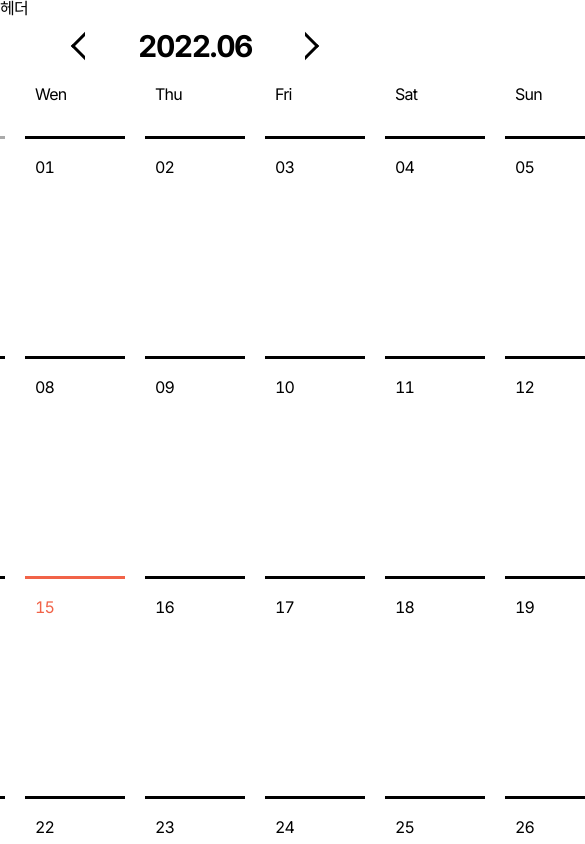
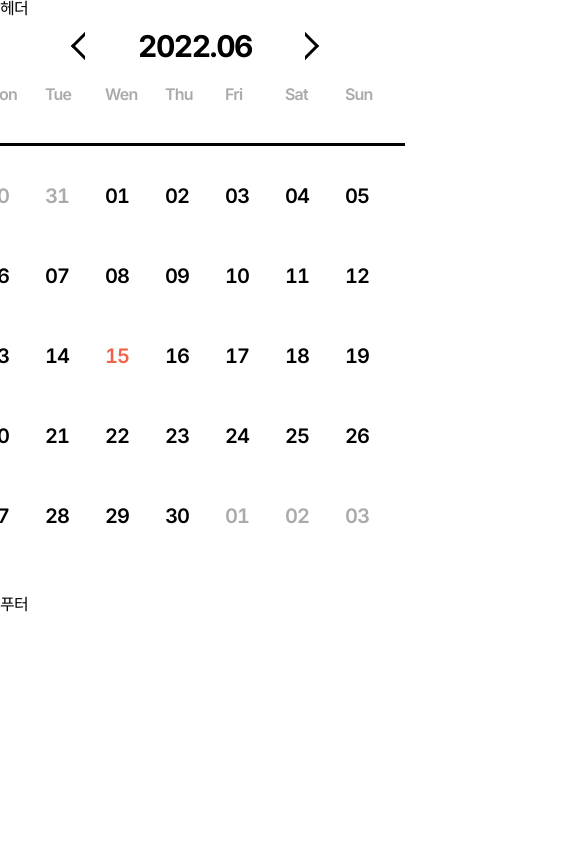
Before and after one commit to yhnb3/reusable_box, a React (Create React App) app: page / in a window 390 px wide. Shown: the top 844 px of the page, 585 px wide, since content can reach past the window. Built offline with nearby package versions, Linux system fonts and the light colour scheme.

Commit message:
Feat : add responsive UI

```diff
--- a/src/components/Calendar/calendar.module.scss
+++ b/src/components/Calendar/calendar.module.scss
@@ -1,5 +1,91 @@
 @use '/src/styles/contants/color';
 
+@media (max-width: 1000px) {
+  .calendarContainer {
+    display: flex;
+    flex-direction: column;
+    align-items: center;
+    justify-content: center;
+    width: 100%;
+    height: 100%;
+  }
+
+  .canlendarTitle {
+    width: 160px;
+    height: 40px;
+    margin: 0 20px;
+    font-size: 30px;
+    font-weight: 800;
+    line-height: 40px;
+    text-align: center;
+    vertical-align: middle;
+  }
+
+  .calendarHandler {
+    display: flex;
+    align-items: center;
+    height: 40px;
+
+    .prevBtn {
+      width: 20px;
+      height: 20px;
+      border: 3px solid color.$BLACK;
+      border-top-color: transparent;
+      border-right-color: transparent;
+      transform: rotate(45deg);
+    }
+
+    .nextBtn {
+      width: 20px;
+      height: 20px;
+      border: 3px solid color.$BLACK;
+      border-top-color: transparent;
+      border-left-color: transparent;
+      transform: rotate(-45deg);
+    }
+  }
+
+  .calendarSection {
+    display: grid;
+    grid-template-columns: repeat(7, 1fr);
+  }
+
+  .calendarCell {
+    display: flex;
+    flex-direction: column;
+    width: 60px;
+    height: 80px;
+    padding: 20px 0;
+
+    &.head {
+      height: 80px;
+      margin-bottom: 40px;
+      font-weight: 600;
+      color: color.$GRAYA;
+      border-bottom: 3px solid color.$BLACK;
+    }
+
+    &.item {
+      padding: 0;
+      color: color.$GRAYA;
+
+      &.current {
+        color: color.$BLACK;
+      }
+
+      &.today {
+        color: color.$CALENDAR_TODAY;
+      }
+
+      .calendarDay {
+        font-size: 20px;
+        font-weight: 600;
+      }
+    }
+  }
+}
+
+@media (min-width: 1000px) {
   .calendarContainer {
     display: flex;
     flex-direction: column;
@@ -51,12 +137,20 @@
   }
 
   .calendarCell {
-  width: 100px;
+    display: flex;
+    flex-direction: column;
+    width: 120px;
     height: 50px;
-  padding: 20px 10px;
+    padding: 20px 0;
+
+    &.head {
+      font-weight: 600;
+      color: color.$GRAYA;
+    }
 
     &.item {
       height: 200px;
+      padding: 10px;
       color: color.$GRAYA;
       border-top: 3px solid color.$GRAYA;
 
@@ -67,7 +161,14 @@
 
       &.today {
         color: color.$CALENDAR_TODAY;
+        background-color: color.$GRAYE;
         border-top: 3px solid color.$CALENDAR_TODAY;
+      }
+
+      .calendarDay {
+        font-size: 26px;
+        font-weight: 600;
       }
     }
   }
+}
--- a/src/components/Calendar/index.tsx
+++ b/src/components/Calendar/index.tsx
@@ -59,7 +59,7 @@ const Calendar = () => {
                 { [styles.today]: cell.date === todayDate }
               )}
             >
-              {cell.value}
+              <h2 className={styles.calendarDay}>{cell.value}</h2>
             </div>
           )
         })}
```
Lines whose indentation alone changed are shown as unchanged.
